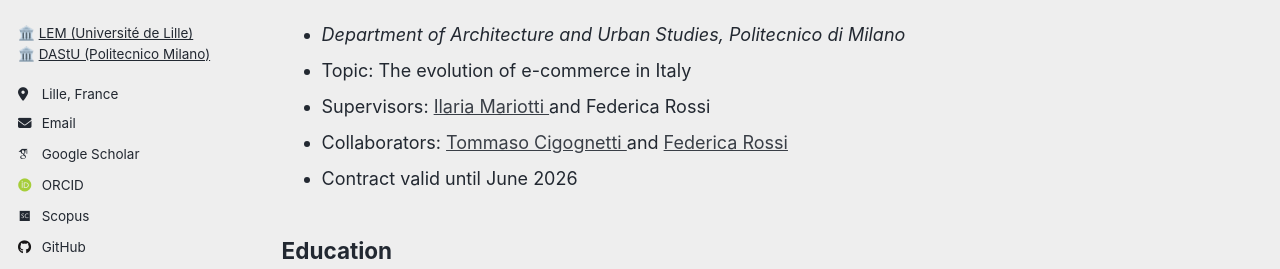
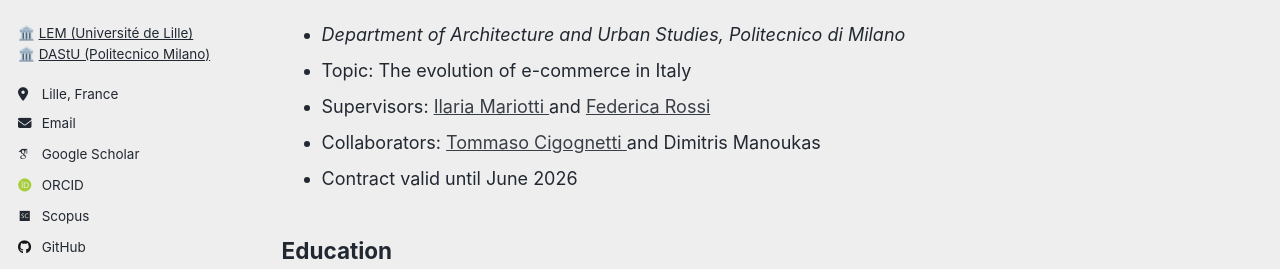
Before and after one commit to martinhulenyi/martinhulenyi.github.io, a Jekyll site: the page built from _pages/cv.md, in a window 1280 px wide and 900 px high. Shown: the part 292-561 px from the top of the window. Built offline with Jekyll 4.4.1, drawn with Linux system fonts in a browser that asks for light colours; some web fonts are replaced; a script that is not in the unit is left out.

Commit message:
Update cv.md

```diff
--- a/_pages/cv.md
+++ b/_pages/cv.md
@@ -17,8 +17,8 @@ redirect_from:
 **09/2024- Research Fellow**
 * *Department of Architecture and Urban Studies, Politecnico di Milano*
 * Topic: The evolution of e-commerce in Italy
-* Supervisors: <a href="https://scholar.google.com/citations?user=gFVR6jAAAAAJ&hl=it&oi=ao" target="_blank" rel="noopener"> Ilaria Mariotti </a> and Federica Rossi
-* Collaborators: <a href="https://scholar.google.com/citations?user=Nnirhs0AAAAJ&hl=it" target="_blank" rel="noopener"> Tommaso Cigognetti </a> and <a href="https://scholar.google.com/citations?user=V7OKfOUAAAAJ&hl=it&oi=sra" target="_blank" rel="noopener"> Federica Rossi </a>
+* Supervisors: <a href="https://scholar.google.com/citations?user=gFVR6jAAAAAJ&hl=it&oi=ao" target="_blank" rel="noopener"> Ilaria Mariotti </a> and <a href="https://scholar.google.com/citations?user=V7OKfOUAAAAJ&hl=it&oi=sra" target="_blank" rel="noopener"> Federica Rossi </a>
+* Collaborators: <a href="https://scholar.google.com/citations?user=Nnirhs0AAAAJ&hl=it" target="_blank" rel="noopener"> Tommaso Cigognetti </a> and Dimitris Manoukas
 * Contract valid until June 2026
 
 ## **Education**
```
